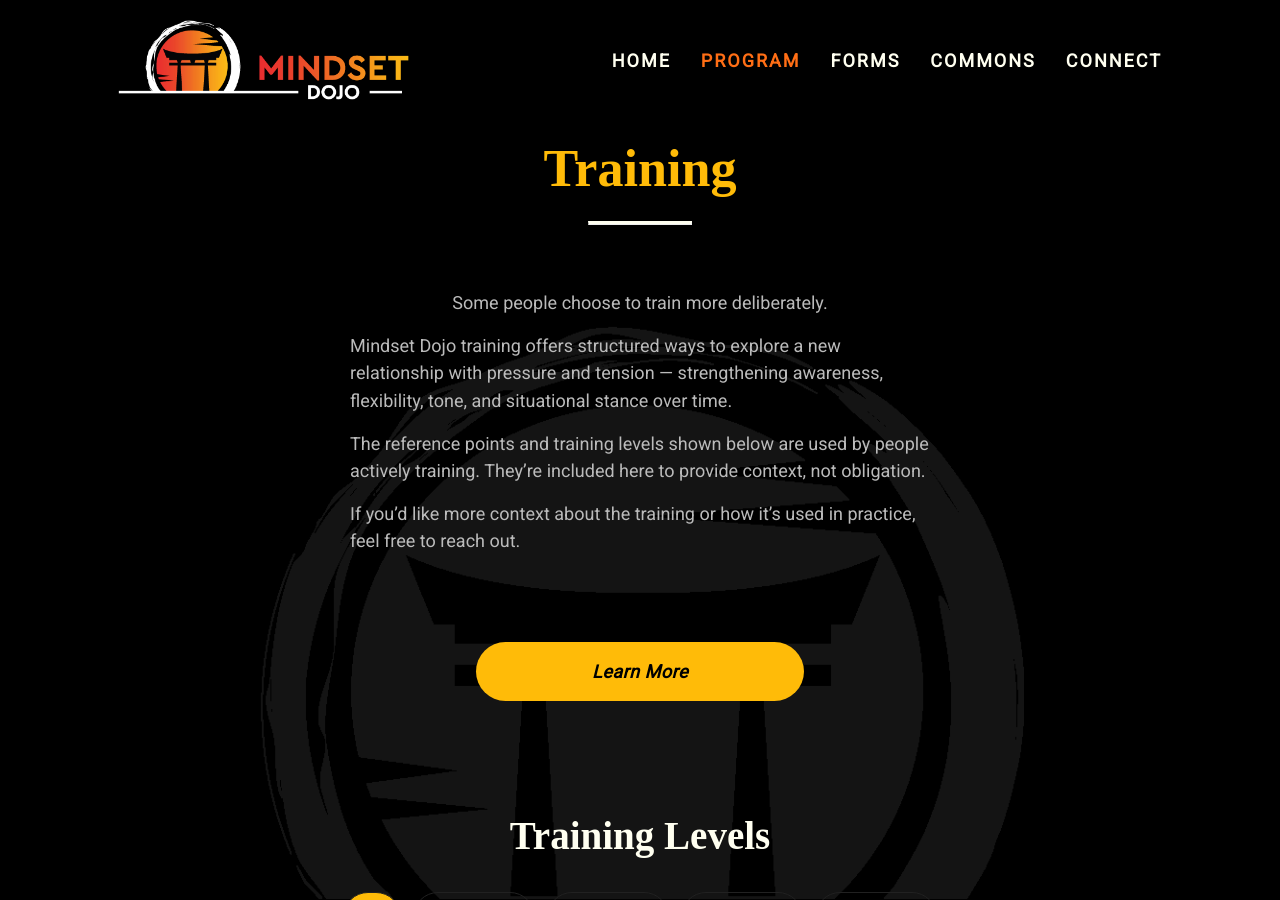
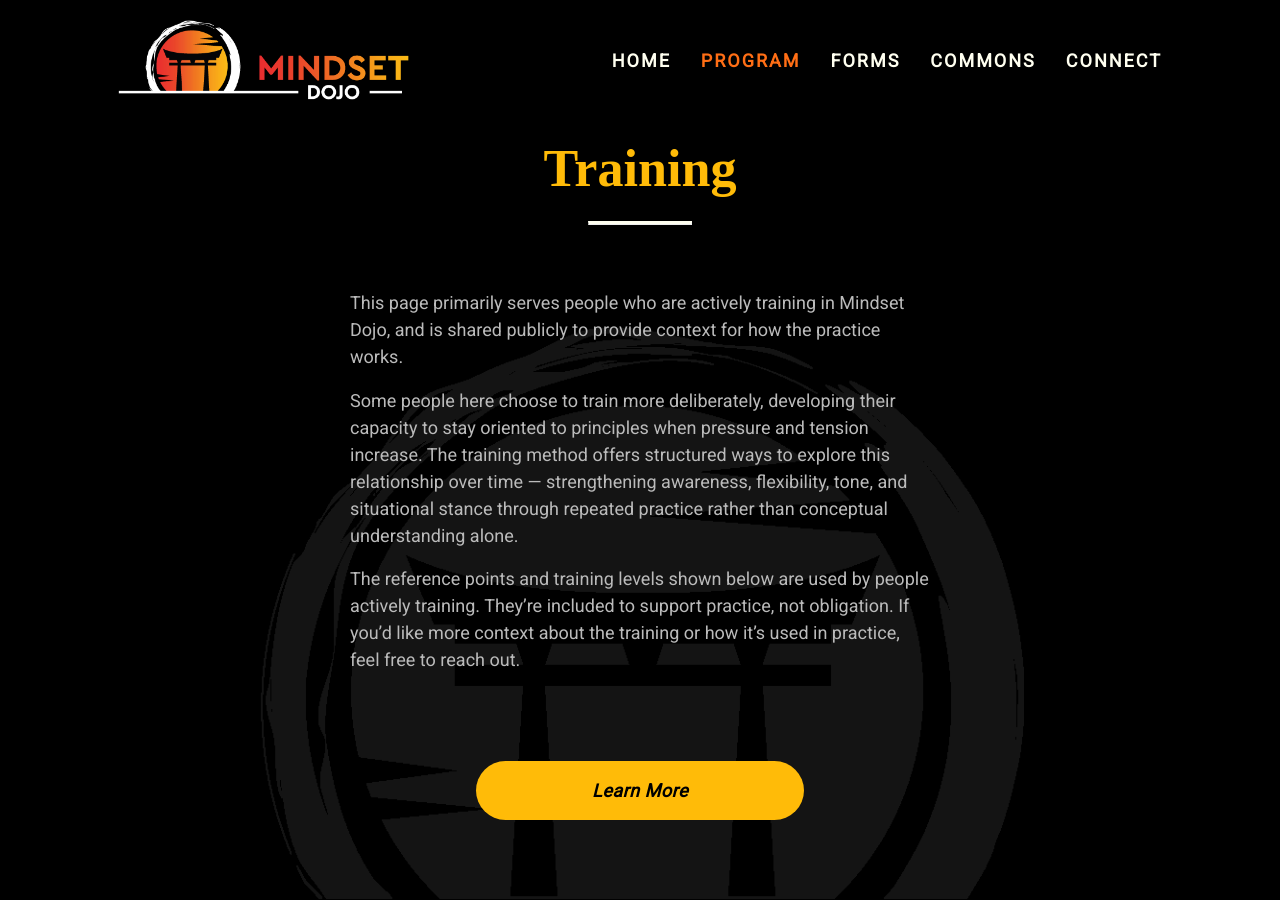
Before and after one commit to mindset-dojo/mindset-dojo.github.io, a Jekyll site: the page built from program.md, in a window 1280 px wide and 900 px high. Built offline with Jekyll 4.4.1, drawn with Linux system fonts in a browser that asks for light colours; some web fonts are replaced.

Commit message:
fix: grammar and flow

```diff
--- a/_data/sections/commons.yaml
+++ b/_data/sections/commons.yaml
@@ -3,7 +3,7 @@ title: The Commons
 title_mark: The Commons
 meta: null
 description: |
-  The Commons is a shared space of reflection shaped by members of the Mindset Dojo community.
+  The Commons is a shared space of reflection shaped by members of the community.
 
   Writing here is one way people practice thinking in public. Reading, noticing patterns, and offering thoughtful feedback are forms of participation too.
 
--- a/_data/sections/forms.yaml
+++ b/_data/sections/forms.yaml
@@ -1,8 +1,11 @@
 ---
 title: "Don't Complain. Train."
 title_mark: "Train."
-meta: null
-description: "We are culture evolvers."
+meta: Participation forms for training and practice
+description: |
+  Forms support participation for community members who are actively training or engaging in specific practices within the program.
+
+  If you’d like more context about any of these forms or how they’re used, feel free to reach out.
 sections:
   - type: markdown
     data:
--- a/_data/sections/program.yaml
+++ b/_data/sections/program.yaml
@@ -3,13 +3,11 @@ title: Training
 title_mark: Training
 meta: Principles-first mindset training under pressure
 description: |
-  Some people choose to train more deliberately.
+  This page primarily serves people who are actively training in Mindset Dojo, and is shared publicly to provide context for how the practice works.
 
-  Mindset Dojo training offers structured ways to explore a new relationship with pressure and tension — strengthening awareness, flexibility, tone, and situational stance over time.
+  Some people here choose to train more deliberately, developing their capacity to stay oriented to principles when pressure and tension increase. The training method offers structured ways to explore this relationship over time — strengthening awareness, flexibility, tone, and situational stance through repeated practice rather than conceptual understanding alone.
 
-  The reference points and training levels shown below are used by people actively training. They’re included here to provide context, not obligation.
-
-  If you’d like more context about the training or how it’s used in practice, feel free to reach out.
+  The reference points and training levels shown below are used by people actively training. They’re included to support practice, not obligation. If you’d like more context about the training or how it’s used in practice, feel free to reach out.
 level_defaults:
   unranked_label: "Unranked"
   unranked_color: "white"
```
